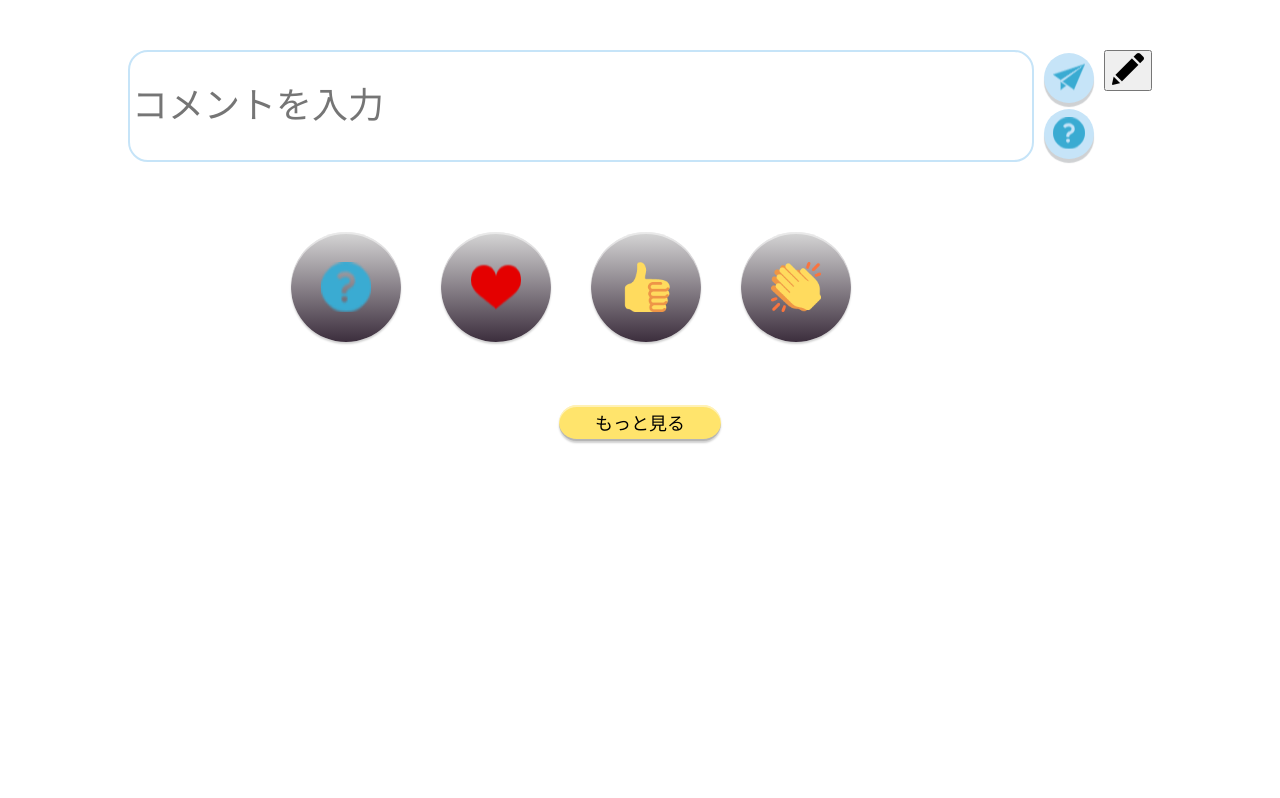
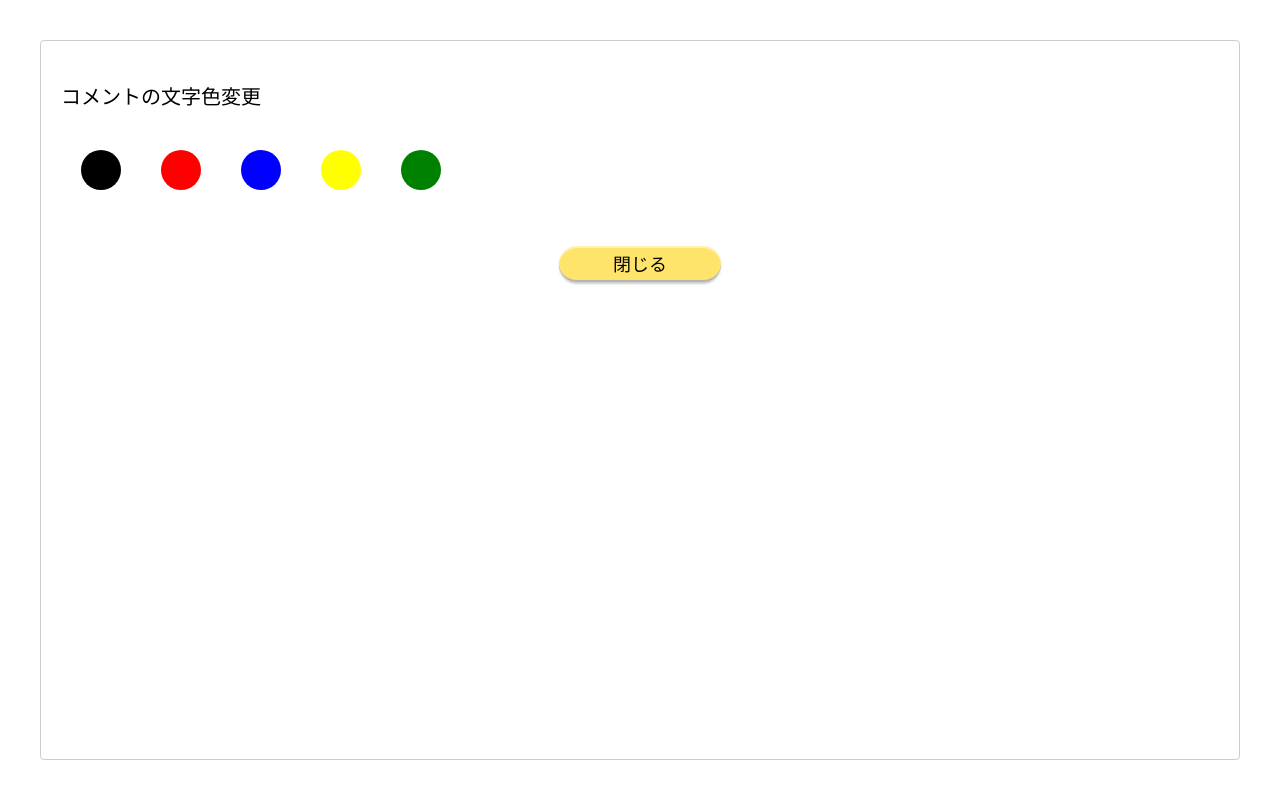
Before and after one commit to yf1121/movinG, a React (Create React App) app in the folder web/: page /1 in a window 1280 px wide. Both pictures are taken after a click on the button 1128 px from the left and 70 px from the top of the page. Built offline with nearby package versions, Linux system fonts and the light colour scheme.

Commit message:
add Color Change and List up Custom Emoji

```diff
--- a/web/src/Input.js
+++ b/web/src/Input.js
@@ -16,20 +16,6 @@ const db = firebase.firestore();
 Modal.setAppElement("#root"); //モーダル表示のために必要
 const strageDlUrl = "gs://moving-5e9c4.appspot.com/";
 
-function toBase64Url(url, callback){
-  var xhr = new XMLHttpRequest();
-  xhr.onload = function() {
-    var reader = new FileReader();
-    reader.onloadend = function() {
-      callback(reader.result);
-    }
-    reader.readAsDataURL(xhr.response);
-  };
-  xhr.open('GET', url);
-  xhr.responseType = 'blob';
-  xhr.send();
-}
-
 export default class Input extends React.Component {
   constructor(props) {
     super(props);
@@ -37,11 +23,17 @@ export default class Input extends React.Component {
       text: "",
       showEmoji: false,
       room: String(this.props.match.params.room),
-      emojiList: ["gs://moving-5e9c4.appspot.com/すみ.png"],
+      emojiList: ['none'],
+      emojiUrlList: [],
+      loadingModal: false,
       modalIsOpen: false,
       setIsOpen: false,
       customEmojiImage: "",
-      customEmojiId: ""
+      customEmojiId: "",
+      editModalIsOpen: false,
+      editSetIsOpen: false,
+      getColor: "black",
+
     };
     this.textChange = this.textChange.bind(this);
     this.submitClick = this.submitClick.bind(this);
@@ -51,12 +43,16 @@ export default class Input extends React.Component {
     this.changeEmojiId = this.changeEmojiId.bind(this);
     this.uploadImage = this.uploadImage.bind(this);
     this.addEmoji = this.addEmoji.bind(this);
+    this.changeEditModalVisible = this.changeEditModalVisible.bind(this);
+    this.getColor = this.getColor.bind(this);
+    this.afterLoadingModal = this.afterLoadingModal.bind(this);
   }
 
   // input 要素でのキー入力のたびに呼び出される
   textChange(event) {
     this.setState({text: event.target.value});
   }
+
 
   // コメント送信
   submitClick(event) {
@@ -67,6 +63,7 @@ export default class Input extends React.Component {
         text: this.state.text,
         username: "anonymous",
         timestamp: firebase.firestore.FieldValue.serverTimestamp(),
+        color: this.state.getColor,
       })
       .then((docRef) => {
           console.log('次のメッセージが送信されました: ' + this.state.text + '\nID: ' + timestamp + '\nROOM: ' + room);
@@ -90,6 +87,7 @@ export default class Input extends React.Component {
       text: this.state.text,
       username: "anonymous",
       timestamp: firebase.firestore.FieldValue.serverTimestamp(),
+      color: this.state.getColor,
     })
     .then((docRef) => {
         console.log('次の質問が送信されました: ' + this.state.text + '\nID: ' + timestamp + '\nROOM: ' + room);
@@ -120,15 +118,11 @@ export default class Input extends React.Component {
     alert('絵文字 :' + emojiname + ': が送信されました at ' + timestamp);
   }
 
-  // 文字の装飾
-  editClick() {
-
-  }
-
   changeModalVisible(event) {
     this.setState({setIsOpen: !this.state.setIsOpen, modalIsOpen: !this.state.modalIsOpen});
     console.log(this.state.setIsOpen, this.state.modalIsOpen);
   }
+
 
   // カスタム絵文字の名前を変更する処理
   changeEmojiId(event) {
@@ -153,13 +147,36 @@ export default class Input extends React.Component {
       const room = this.state.room;
       let storageRef = firebase.storage().ref().child(customEmojiId+`.png`);
 
-      const blob = firebase.firestore.Blob.fromUint8Array(img);
-      console.log(blob)
-      img = {img : blob};
+      // const blob = firebase.firestore.Blob.fromUint8Array(img);
+      // console.log(blob)
+      // img = {img : blob};
 
+      // db.collection("data").doc(room).collection("emojiList").doc(customEmojiId).set({
+      //   url: strageDlUrl + customEmojiId + ".png",
+      //   file: img,
+      //   timestamp: firebase.firestore.FieldValue.serverTimestamp(),
+      // })
+      // .then((docRef) => {
+      // })
+      // .catch((error) => {
+      //     console.error("Error adding document: ", error);
+      // });
+
+      // db.doc('/data/' + room + "emojiList" + customEmojiId).set(img, { merge: true }).catch(error => console.log(error));
+
+      storageRef.getMetadata().then(function(metadata) {
+        console.log("このファイルは存在しています");
+        alert("この名前はすでに使用されています");
+      }).catch(function(error) {
+        if(error.code == "storage/object-not-found") {
+          console.log("ファイルはまだ存在しません", error.code);
+          storageRef.put(img)
+            .then(function(snapshot) {
+              alert(":" + customEmojiId + ": が追加されました");
+              thisBind.setState({setIsOpen: !thisBind.state.setIsOpen, modalIsOpen: !thisBind.state.modalIsOpen});
+            });
           db.collection("data").doc(room).collection("emojiList").doc(customEmojiId).set({
             url: strageDlUrl + customEmojiId + ".png",
-        file: img,
             timestamp: firebase.firestore.FieldValue.serverTimestamp(),
           })
           .then((docRef) => {
@@ -167,32 +184,9 @@ export default class Input extends React.Component {
           .catch((error) => {
               console.error("Error adding document: ", error);
           });
-
-      db.doc('/data/' + room + "emojiList" + customEmojiId).set(img, { merge: true }).catch(error => console.log(error));
-
-      // storageRef.getMetadata().then(function(metadata) {
-      //   console.log("このファイルは存在しています");
-      //   alert("この名前はすでに使用されています");
-      // }).catch(function(error) {
-      //   if(error.code == "storage/unauthorized") {
-      //     console.log("ファイルはまだ存在しません");
-      //     storageRef.put(img)
-      //       .then(function(snapshot) {
-      //         alert(":" + customEmojiId + ": が追加されました");
-      //         thisBind.setState({setIsOpen: !thisBind.state.setIsOpen, modalIsOpen: !thisBind.state.modalIsOpen});
-      //       });
-      //     db.collection("data").doc(room).collection("emojiList").doc(customEmojiId).set({
-      //       url: strageDlUrl + customEmojiId + ".png",
-      //       file: img,
-      //       timestamp: firebase.firestore.FieldValue.serverTimestamp(),
-      //     })
-      //     .then((docRef) => {
-      //     })
-      //     .catch((error) => {
-      //         console.error("Error adding document: ", error);
-      //     });
-      //   }
-      // });
+        }
+      });
+      this.showMoreEmoji();
     } else {
       alert("絵文字の名前と画像ファイルは必須です");
     }
@@ -202,26 +196,68 @@ export default class Input extends React.Component {
   showMoreEmoji(event) {
     this.setState({showEmoji: !this.state.showEmoji})
     console.log(this.state.showEmoji);
+    console.log(this.state.emojiList, ['alligator', 'snake', 'lizard']);
 
+    if (!this.state.showEmoji) this.displayCustomEmoji();
+  }
+
+  // カスタム絵文字を表示する
+  displayCustomEmoji() {
     let listAry = [];
-    // カスタム絵文字を表示する
+    let listUrlAry = [];
+
     db.collection("data").doc(this.state.room).collection("emojiList").get().then((querySnapshot) => {
       querySnapshot.forEach((doc) => {
-        listAry.push({name: doc.id, src: doc.data()['file']});
-        console.log(doc.id, doc.data()['file'].toBase64());
+        let gsReference = firebase.storage().refFromURL(strageDlUrl + doc.id + ".png");
+
+        gsReference.getDownloadURL().then(function(url) {
+          // `url` is the download URL for 'images/stars.jpg'
+          listAry.push(doc.id);
+          listUrlAry.push(url);
+        }).catch(function(error) {
+          console.log("画像データの取得に失敗しました", error)
+        });
       });
     })
     this.setState({emojiList: listAry});
-    console.log(listAry)
+    this.setState({emojiUrlList: listUrlAry});
+
+    this.setState({loadingModal: true});
+    this.afterLoadingModal();
+  }
+
+  // カスタム絵文字をFirebaseから読み込むまでのローディング画面
+  afterLoadingModal(event) {
+    setTimeout(function(){
+      this.setState({successCreate: false})
+    }.bind(this),800)
+    this.setState({loadingModal: false});
+  }
+
+  // 文字の装飾
+  changeEditModalVisible(event) {
+    this.setState({editSetIsOpen: !this.state.editSetIsOpen, editModalIsOpen: !this.state.editModalIsOpen});
+    console.log(this.state.editSetIsOpen, this.state.editModalIsOpen);
+  }
+
+  getColor(color) {
+    this.setState({getColor: color});
   }
 
   render()  {
+    const emojis = this.state.emojiList;
+    const listItems = new Array;
+    for(let i=0; i<emojis.length; i++){
+      console.log(emojis[i])
+      listItems.push(<li key={emojis[i].toString()}>{emojis[i]}</li>)
+    }
+    console.log(listItems)
     return (
       <>
         <div className="senddiv">
 
           <form className="sendText">
-            <input type='text' name='comment' placeholder='コメントを入力' value={this.state.text} onChange={this.textChange}></input>
+            <input type='text' name='comment' className={this.state.getColor} placeholder='コメントを入力' value={this.state.text} onChange={this.textChange}></input>
             <div className='submitButton'>
               <button name="send_comment" type='submit' title="送信" onClick={this.submitClick}>
                 <img src={SendImg} />
@@ -231,12 +267,31 @@ export default class Input extends React.Component {
               </button>
             </div>
             <div className='editButton'>
-              <button name='edit-comment' type='button' title="コメントの装飾" onClick={this.editClick}>
+              <button name='edit-comment' type='button' title="コメントの装飾"
+              onClick={this.changeEditModalVisible}>
                   <img src={editImg} />
               </button>
-
             </div>
           </form>
+
+          {/* コメント装飾のモーダル */}
+          <Modal isOpen={this.state.editModalIsOpen}
+          onRequestClose={this.changeEditModalVisible}>
+            <div className='editComment'>
+              <p>コメントの文字色変更</p>
+              <button type='button' className='colorBtn blackbtn'
+              onClick={this.getColor.bind(this, "black")}></button>
+              <button type='button' className='colorBtn redbtn'
+              onClick={this.getColor.bind(this, "red")}></button>
+              <button type='button' className='colorBtn bluebtn'
+              onClick={this.getColor.bind(this, "blue")}></button>
+              <button type='button' className='colorBtn yellowbtn'
+              onClick={this.getColor.bind(this, "yellow")}></button>
+              <button type='button' className='colorBtn greenbtn'
+              onClick={this.getColor.bind(this, "green")}></button>
+            </div>
+            <button onClick={this.changeEditModalVisible} className='addEmoji'>閉じる</button>
+          </Modal>
 
           <div className='emojiArea'>
             <div className='defaultEmoji'>
@@ -261,14 +316,10 @@ export default class Input extends React.Component {
               <a onClick={this.sendEmoji.bind(this, "ok")}>
                 <img src={okImg}></img>
               </a>
-              {this.state.emojiList.map((image) => {
-                return (
-                  <a onClick={this.sendEmoji.bind(this, image['name'])} title={image['name']}>
-                    <img src={image['src']}></img>
-                  </a>
-                );
-              })}
-
+              <>{this.state.emojiList}</>
+              {this.state.emojiList.map(reptile => (
+                <a key={reptile} onClick={this.sendEmoji.bind(this, reptile)} title={reptile}><img src={this.state.emojiUrlList[this.state.emojiList.indexOf(reptile)]} /></a>
+              ))}
               <button type='button' className="addEmoji" onClick={this.changeModalVisible}>絵文字を追加</button>
             </div>
             <Modal
@@ -281,6 +332,7 @@ export default class Input extends React.Component {
               <input type="file" accept=".png" onChange={this.uploadImage} />
               <button className="addEmoji" onClick={this.addEmoji}>絵文字を追加</button>
             </Modal>
+            <Modal isOpen={this.state.loadingModal}><div>読み込み中</div></Modal>
           </div>
         </div>
       </>
--- a/web/src/index.css
+++ b/web/src/index.css
@@ -102,6 +102,27 @@ code {
   transform: translate(0, 3px);
   box-shadow: 0 2px 0 #cfd1d3;
 }
+
+/* .editButton {
+  background-color: #cbdbe6;
+  border-radius: 50%;
+  border: none;
+  width: 50px;
+  height: 50px;
+  margin: 3px 10px;
+  box-shadow: 0 4px 1px #cfd1d3;
+} */
+
+/* .editButton::before {
+  background: url("./img/edit.png") no-repeat;
+
+}
+
+.editButton:hover {
+  transform: translate(0, 3px);
+  box-shadow: 0 2px 0 #cfd1d3;
+} */
+
 
 .emojiArea {
   margin-top: 50px;
@@ -209,6 +230,56 @@ button {
 }
 
 
+/* コメント装飾のモーダル */
+.editComment p {
+  font-size: 20px;
+}
+
+.colorBtn {
+  border-radius: 50%;
+  border: none;
+  width: 40px;
+  height: 40px;
+  margin: 20px;
+
+  /* background-image: linear-gradient(#d6d6d6 0%, #3c2e3d 100%); */
+}
+
+.blackbtn {
+  background-color: black;
+}
+
+.redbtn {
+  background-color: red;
+}
+
+.bluebtn {
+  background-color: blue;
+}
+
+.yellowbtn {
+  background-color: yellow;
+}
+
+.greenbtn {
+  background-color: green;
+}
+
+.black {
+  color: black;
+}
+.red {
+  color: red;
+}
+.blue {
+  color: blue;
+}
+.yellow {
+  color: yellow;
+}
+.green {
+  color: green;
+}
 
 
 /* スマホ用 */
```
Lines whose indentation alone changed are shown as unchanged.
